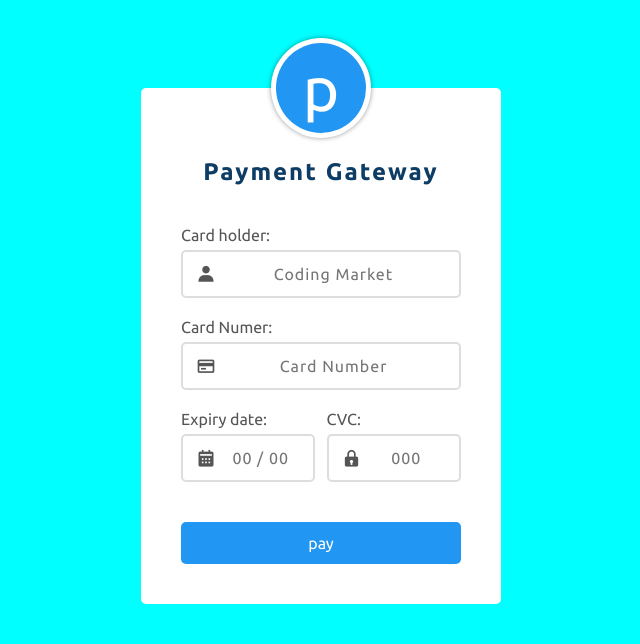
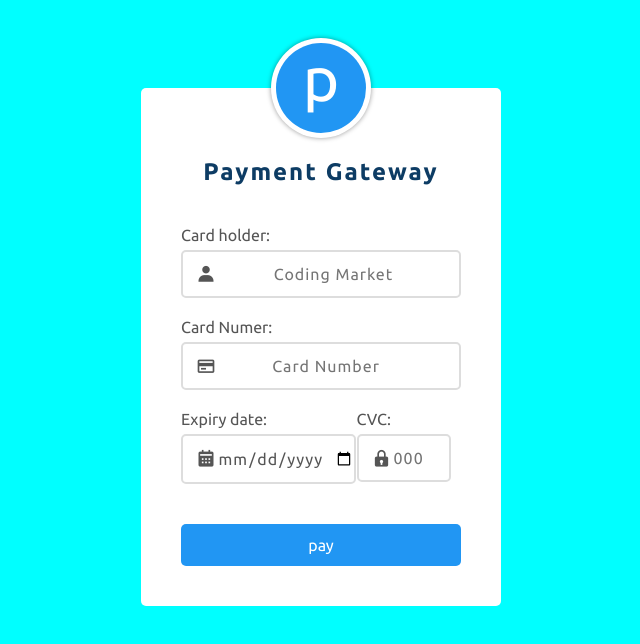
Before and after one commit to codingwithhamid/checkout, a plain HTML site: page index.html in a window 1280 px wide. Shown: the whole page, without its empty margins (319-959 px from the left). Drawn offline with nearby package versions, Linux system fonts and the light colour scheme.

Commit message:
better than before

```diff
--- a/css/style.css
+++ b/css/style.css
@@ -52,6 +52,17 @@ body{
 .card-items{
   width: 48%;
 }
+.date{
+  width: 130%;
+}
+.cvc{
+  width: 70%;
+  margin-left: 30px;
+}
+#lock{
+  transform: translateY(-48px);
+  left: 9px;
+}
 .space{
   margin-bottom: 20px;
 }
@@ -103,6 +114,7 @@ text-align: center;
   color: #fff;
 position: relative;
 font-size: 62px;
+top: -10px;
 }
 
 
--- a/index.html
+++ b/index.html
@@ -27,22 +27,28 @@
 
 
                 <div class="card space  icon-relative">
-                    <label class="label">Card Numer:</label>
-                    <input type="text" name="card_number" placeholder="Card Number" data-mask="0000 0000 0000">
+                    <label for="credit-card" class="label">Card Numer:</label>
+                    <input type="number" name="card_number" placeholder="Card Number" data-mask="0000 0000 0000">
                     <i class='bx bx-credit-card' ></i>
                 </div>
 
                 <div class="card-grap space">
                     <div class="card-items  icon-relative">
-                        <label class="label">Expiry date:</label>
-                        <input type="text" name="expiry_date" placeholder="00 / 00" data-mask="00 / 00">
+                        <div class="date">
+                        <label for="date" class="label">Expiry date:</label>
+
+                        <input type="date" name="expiry_date" placeholder="00 / 00" data-mask="00 / 00">
                         <i class='bx bxs-calendar' ></i>
+                        </div>
                     </div>
                     <div class="card-items  icon-relative ">
+                        <div class="cvc">
                         <label class="label">CVC:</label>
-                        <input type="text" name="cvc" placeholder="000" data-mask="000">
+                        <input type="number" name="cvc" placeholder="000" data-mask="000">
+                        <div id="lock">
                         <i class='bx bxs-lock' ></i>
-
+                        </div>
+                        </div>
                     </div>
                 </div>
                 <div class="btn">pay</div>
```
